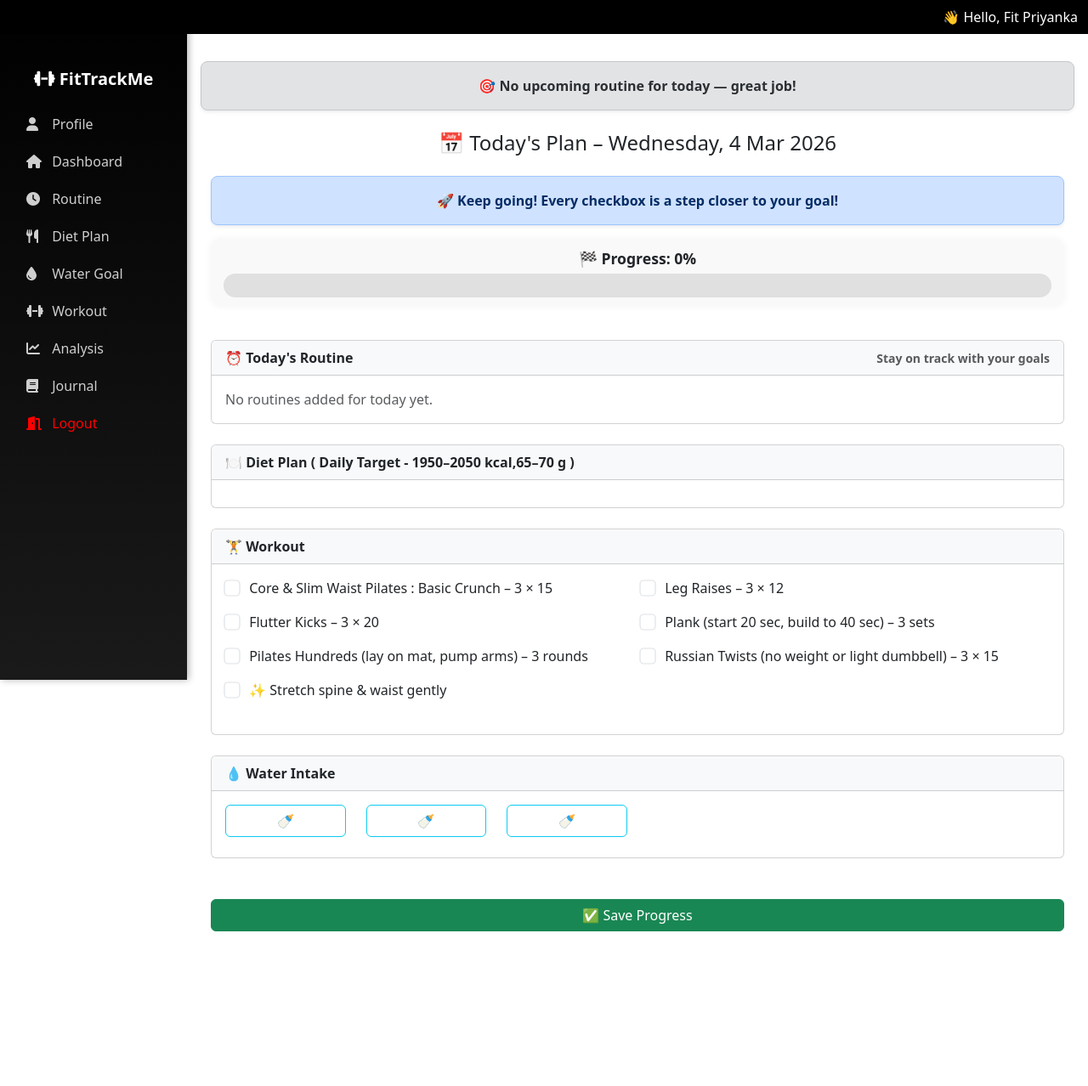
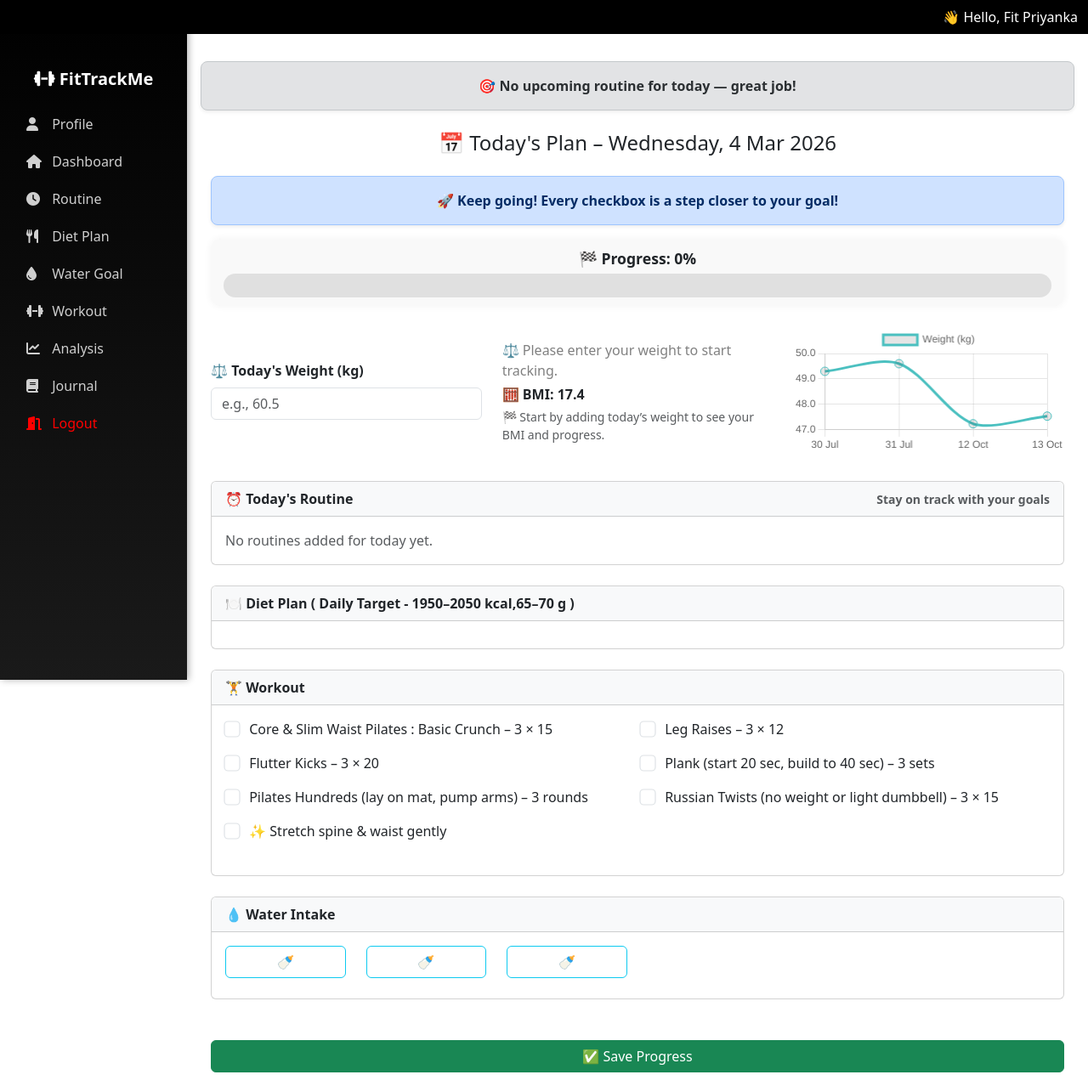
Before and after one commit to priyankaaurade1/fittrackme, a Django app: page /fit/ in a window 1280 px wide. Shown: the whole page at 85% size. Before the commit the page ends 1096 px from the top, so only its background shows below. Run offline with Django 5.2, Linux system fonts and the light colour scheme; a user stored in the database is signed in; data comes from the database, SQL or seed files in the repository; both versions use the stored data as it was after the commit.

Commit message:
progress bar

```diff
--- a/fit/templates/dashboard.html
+++ b/fit/templates/dashboard.html
@@ -137,7 +137,7 @@
     </div>
     <div class="progress custom-progress">
       <div class="progress-bar custom-bar" role="progressbar"
-           style="width: {{ progress_percent }}%;"
+           style="width: {{ progress_percent|floatformat:0 }}%;"
            aria-valuenow="{{ progress_percent }}" aria-valuemin="0" aria-valuemax="100">
         {{ progress_percent }}%
       </div>
@@ -149,7 +149,7 @@
 
     <!-- ⚖️ Weight + BMI -->
     <div class="row mb-4">
-      <!-- <div class="col-md-4 mb-3 mb-md-0">
+      <div class="col-md-4 mb-3 mb-md-0">
         <label for="today_weight" class="form-label"><strong>⚖️ Today's Weight (kg)</strong></label>
         <input type="number" step="0.01" name="today_weight" id="today_weight" class="form-control"
                value="{{ progress.today_weight|default_if_none:'' }}" placeholder="e.g., 60.5">
@@ -184,7 +184,7 @@
       </div>
       <div class="col-md-4">
         <canvas id="weightChart" height="150"></canvas>
-      </div> -->
+      </div>
     </div>
 
     <!-- ⏰ Today’s Routine -->
```
Also changed, not shown: db.sqlite3.
